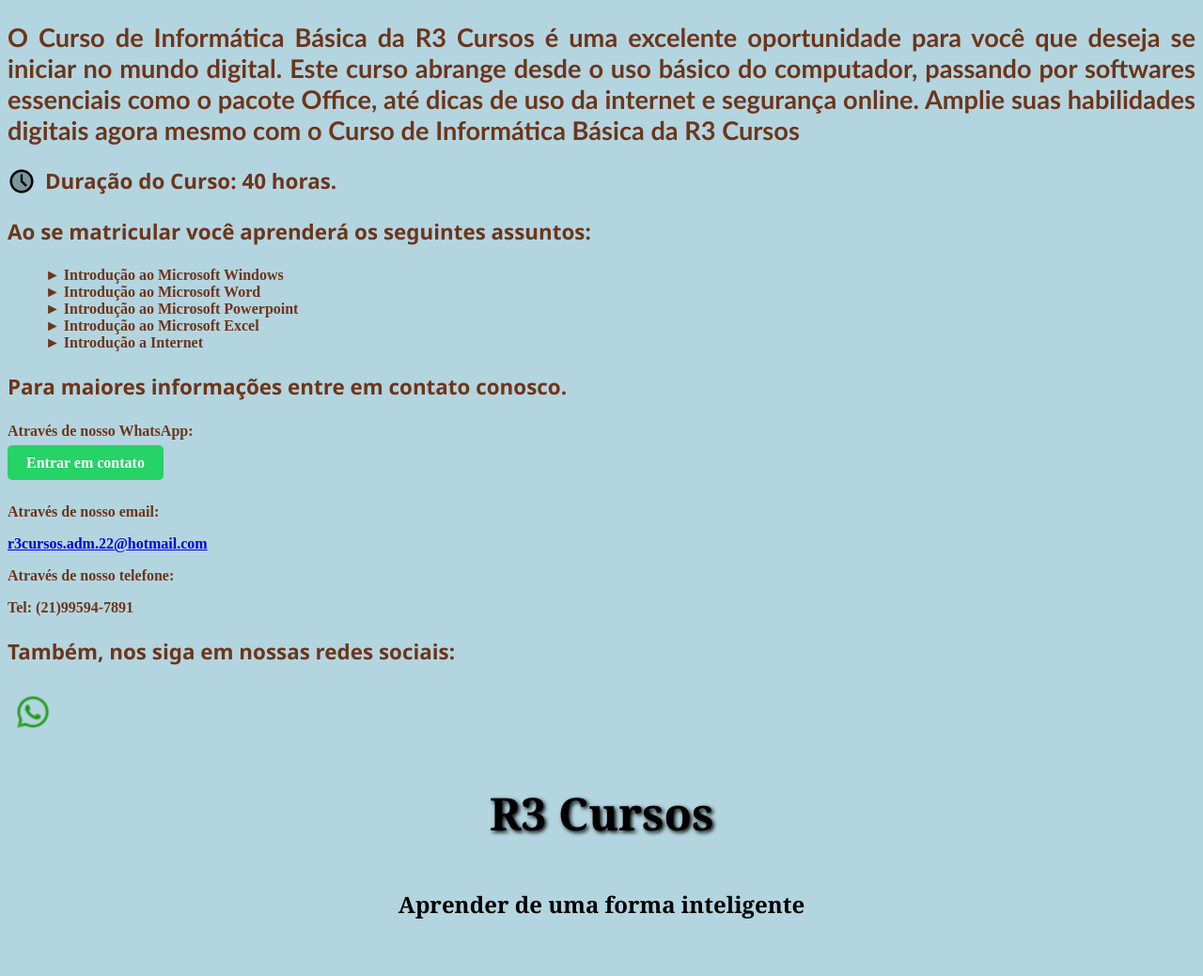
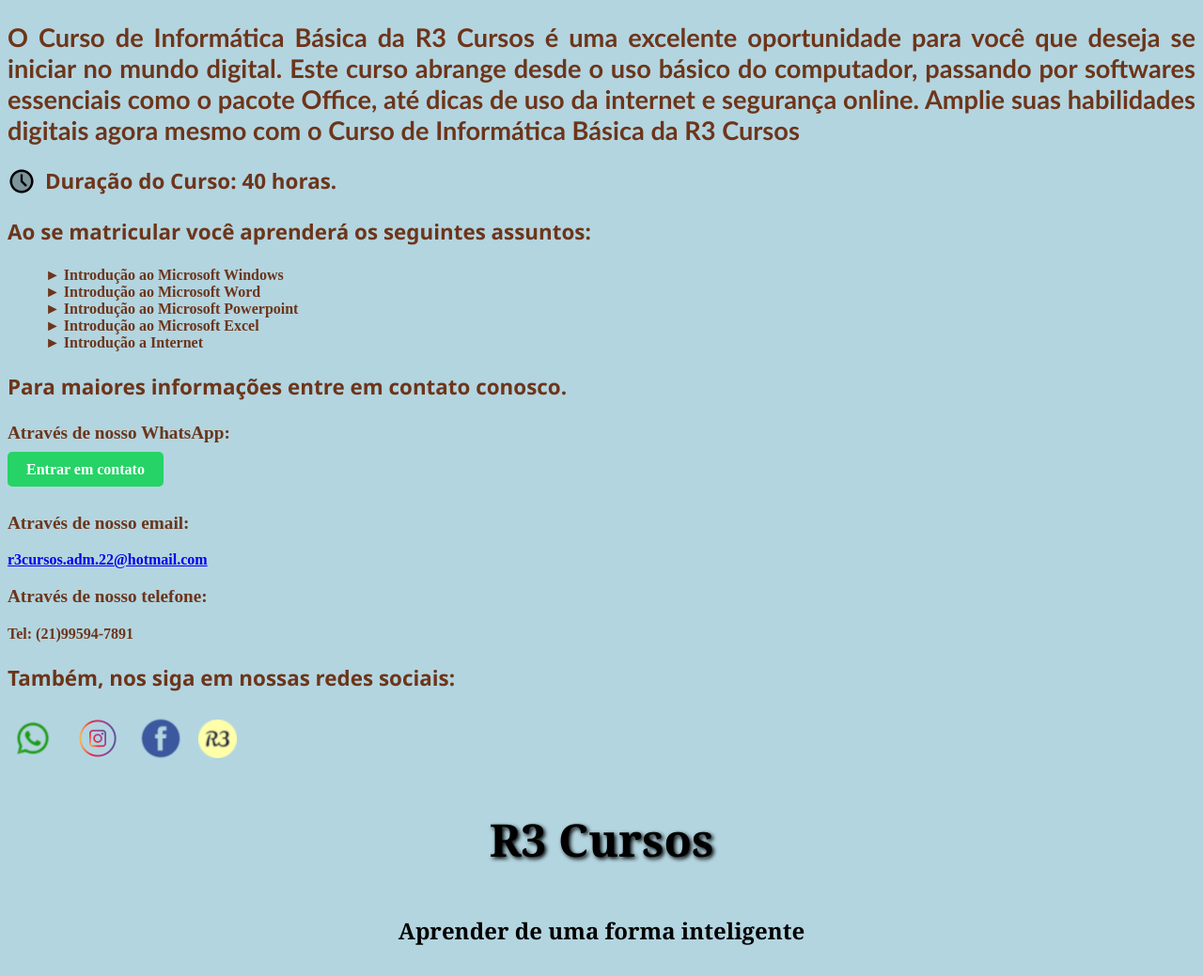
Before and after one commit to leoGomesss/testeProj, a plain HTML site: page Informatica.html in a window 1280 px wide. Shown: the whole page at 94% size. Before the commit the page ends 1011 px from the top, so only its background shows below. Drawn offline with Linux system fonts and the light colour scheme.

Commit message:
26072025[1]

```diff
--- a/Informatica.html
+++ b/Informatica.html
@@ -4,6 +4,7 @@
     <meta charset="UTF-8">
     <meta name="viewport" content="width=device-width, initial-scale=1.0">
     <title>Página - Cursos de Informática</title>
+    <link rel="shortcut icon" href="imagens/favicon-16x16.png" type="image/x-icon">
     <style>
         body{
             background-color: #b3d5e0;
@@ -44,12 +45,21 @@
             font-size: 1.5em;
             font-family: Cambria, sans-serif;
         }
+        .informacoes {
+            font-size: 1.2em;
+        }
         #titulo-rodape{
             text-align: center;
             color: black;
             font-size: 2em;
             font-family: Cambria, sans-serif;
             text-shadow: 2px 2px 4px #000;
+        }
+        #links {
+            display: flex;
+            justify-content: flex-start;
+            align-items: center;
+            gap: 10px;
         }
         @media (max-width: 520px) {
             h2 {
@@ -59,7 +69,6 @@
     </style>
 </head>
 <body>
-
     <h2>O Curso de Informática Básica da <b>R3 Cursos</b> é uma excelente oportunidade para você que deseja se iniciar no mundo digital. Este curso abrange desde o uso básico do computador, passando por softwares essenciais como o pacote Office, até dicas de uso da internet e segurança online. Amplie suas habilidades digitais agora mesmo com o Curso de Informática Básica da <b>R3 Cursos</h2>
 
 <div style="display: flex; align-items: center;">
@@ -78,22 +87,33 @@
 
 <h3>Para maiores informações entre em contato conosco.</h3>
 
-<p>Através de nosso WhatsApp:</p>
+<p class="informacoes">Através de nosso WhatsApp:</p>
 <a href="https://wa.me/5521995947891" target="_blank" class="whatsapp-link">
   <i class="fab fa-whatsapp"></i> Entrar em contato
 </a>
 <br><br>
 
-<p>Através de nosso email:</p>
+<p class="informacoes">Através de nosso email:</p>
 <a href="r3cursos.adm.22@hotmail.com">r3cursos.adm.22@hotmail.com</a>
 
-<p>Através de nosso telefone:</p>
+<p class="informacoes">Através de nosso telefone:</p>
 <p>Tel: (21)99594-7891</p>
 
 <h3>Também, nos siga em nossas redes sociais:</h3>
 
-<a href="https://wa.me/5521995947891" target="_blank">
-  <img src="imagens/whatsapp.png" alt="WhatsApp"  title="WhatsApp" style="vertical-align: middle; margin-right: 5px;"></a>
+<div id="links">
+    <a href="https://wa.me/5521995947891" target="_blank">
+      <img src="imagens/whatsapp.png" alt="WhatsApp"  title="WhatsApp" style="vertical-align: middle; margin-right: 5px;"></a>
+
+    <a href="https://www.instagram.com/r3cursos.2018/" target="_blank">
+      <img src="imagens/instagram.png" alt="Instagram"  title="Instagram" style="vertical-align: middle; margin-right: 5px;"></a>
+
+    <a href="#" target="_blank">
+      <img src="imagens/facebook.png" alt="Facebook"  title="Facebook" style="vertical-align: middle; margin-right: 5px;"></a>
+
+    <a href="index.html" target="_blank">
+      <img src="imagens/R3 Cursos.png" alt="R3Cursos"  title="R3Cursos" style="vertical-align: middle; margin-right: 5px;"></a>
+</div>
 
 <footer>
     <h3 id="titulo-rodape">R3 Cursos</h3>
--- a/estilos.css
+++ b/estilos.css
@@ -26,10 +26,7 @@ main {
   justify-content: center;
   align-items: center;
   flex-flow: column wrap;
-  background-image: url("imagens/imagemFundoMain.jpg");
-  background-repeat: no-repeat;
-  background-position: center;
-  background-size: cover;
+  background-color: #ff69b4;
 }
 /*Cabeçalho*/
 header {
```
Also changed, not shown: imagens/R3 Cursos.png (added), imagens/facebook.png (added), imagens/instagram.png (added).
